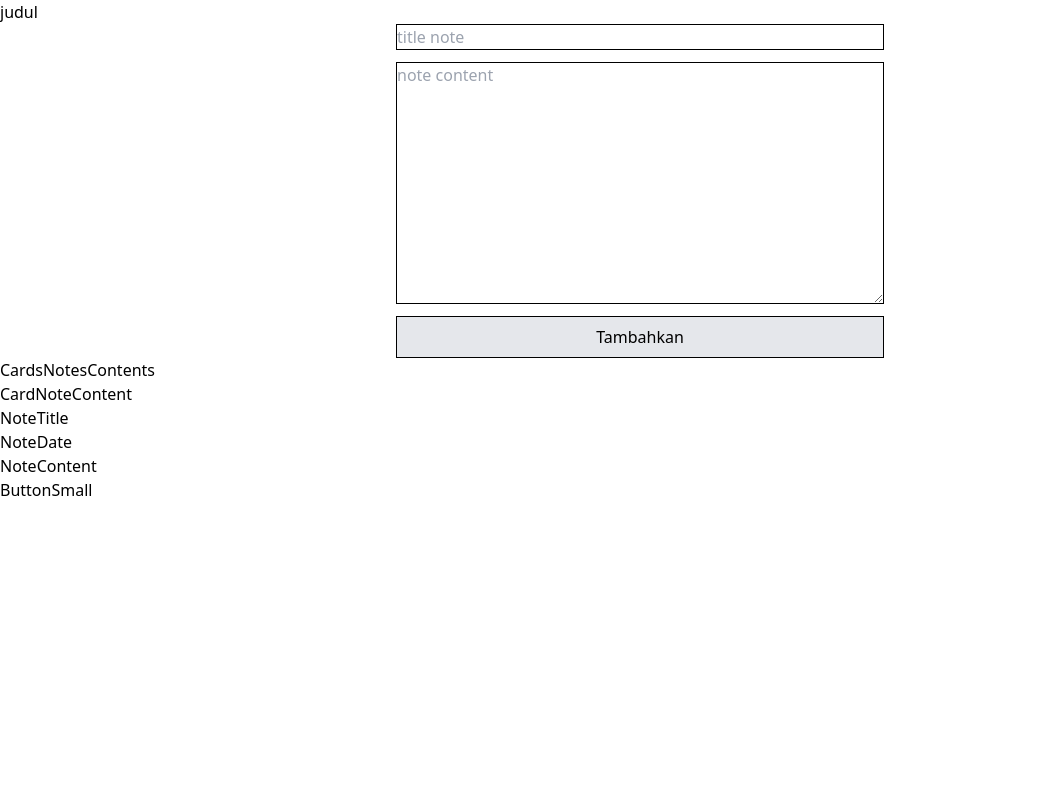
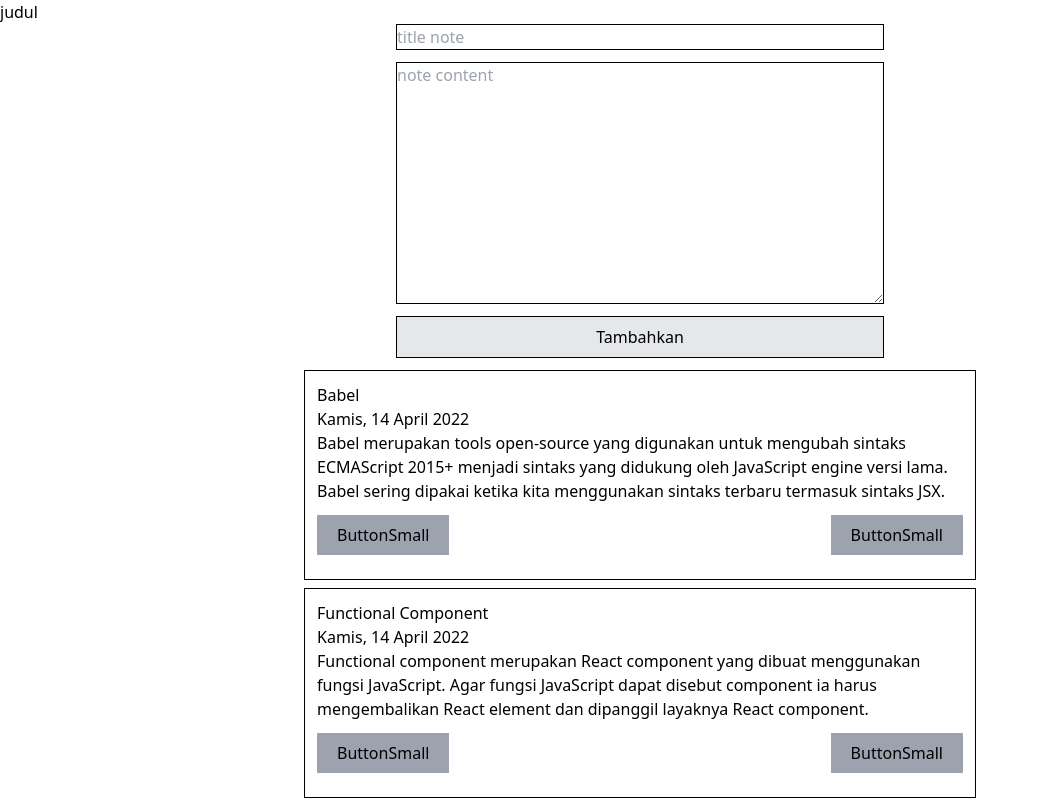
Before and after one commit to irfan-fauzi/react-dicoding, a Next.js app: page / in a window 1280 px wide. Shown: the top 800 px of the page, without its empty margins (0-1039 px from the left). Built offline with nearby package versions, Linux system fonts and the light colour scheme.

Commit message:
my peanut

```diff
--- a/components/atoms/button-small/index.js
+++ b/components/atoms/button-small/index.js
@@ -2,7 +2,7 @@ import React from 'react'
 
 const ButtonSmall = () => {
   return (
-    <div>ButtonSmall</div>
+    <button className='bg-gray-400 px-5 py-2'>ButtonSmall</button>
   )
 }
 
--- a/components/atoms/index.js
+++ b/components/atoms/index.js
@@ -3,9 +3,9 @@ import ButtonSmall from './button-small'
 import InputNoteContent from './input-note-content'
 import InputNoteTitle from './input-note-title'
 import NoteContent from './note-content'
-import NoteDate from './note-date'
 import NoteTitle from './note-title'
 import Title from './title'
 import Gap from './gap'
+import NoteCreatedDate from './note-created-date'
 
-export { ButtonLarge, ButtonSmall, InputNoteContent, InputNoteTitle, NoteContent, NoteDate, NoteTitle, Title, Gap }
+export { NoteCreatedDate ,ButtonLarge, ButtonSmall, InputNoteContent, InputNoteTitle, NoteContent, NoteTitle, Title, Gap }
--- a/components/atoms/note-content/index.js
+++ b/components/atoms/note-content/index.js
@@ -1,8 +1,8 @@
 import React from 'react'
 
-const NoteContent = () => {
+const NoteContent = ({content}) => {
   return (
-    <div>NoteContent</div>
+    <div>{content}</div>
   )
 }
 
--- /dev/null
+++ b/components/atoms/note-created-date/index.js
@@ -0,0 +1,10 @@
+import React, {useState, useEffect} from 'react'
+import { showFormattedDate } from '../../../utils/sampleNote'
+
+const NoteCreatedDate = ({date}) => {
+  return (
+    <div>{showFormattedDate(date)}</div>
+  )
+}
+
+export default NoteCreatedDate
--- a/components/atoms/note-date/Index.js
+++ /dev/null
@@ -1,9 +0,0 @@
-import React from 'react'
-
-const NoteDate = () => {
-  return (
-    <div>NoteDate</div>
-  )
-}
-
-export default NoteDate
--- a/components/atoms/note-title/index.js
+++ b/components/atoms/note-title/index.js
@@ -1,8 +1,8 @@
 import React from 'react'
 
-const NoteTitle = () => {
+const NoteTitle = ({title}) => {
   return (
-    <p>NoteTitle</p>
+    <p>{title}</p>
   )
 }
 
--- a/components/molecules/card-note-content/index.js
+++ b/components/molecules/card-note-content/index.js
@@ -1,15 +1,22 @@
-import React from 'react'
-import { NoteTitle, NoteDate, NoteContent, ButtonSmall } from '../../../components'
+import React, { useEffect, useState } from 'react'
 
-const CardNoteContent = () => {
+import { NoteTitle, NoteContent, ButtonSmall, NoteCreatedDate } from '../../../components'
+import { Gap } from '../../atoms'
+
+const CardNoteContent = ({notes}) => {
+
   return (
-    <>
-      <h1>CardNoteContent</h1>
-      <NoteTitle />
-      <NoteDate />
-      <NoteContent />
-      <ButtonSmall />
-    </>
+    <article className='border border-black p-3'>
+      <NoteTitle title={notes.title} />
+      <NoteCreatedDate date={notes.createdAt}/>
+      <NoteContent content={notes.body} />
+      <Gap className='h-3' />
+      <div className='flex w-full justify-between '>
+        <ButtonSmall />
+        <ButtonSmall />
+      </div>
+      <Gap className='h-3' />
+    </article>
   )
 }
 
--- a/components/organisms/cards-notes-contents/index.js
+++ b/components/organisms/cards-notes-contents/index.js
@@ -1,12 +1,16 @@
 import React from 'react'
 import { CardNoteContent } from '../../../components'
 
-const CardsNotesContents = () => {
+const CardsNotesContents = ({arrayNotes}) => {
   return (
-    <>
-    <div>CardsNotesContents</div>
-     <CardNoteContent />
-    </>
+    <section className='flex flex-col gap-2 max-w-2xl m-auto'>
+     {
+       arrayNotes.map(notes => (
+        <CardNoteContent key={Math.random()} notes={notes} />
+       ))
+     }
+
+    </section>
   )
 }
 
--- a/components/templates/index.js
+++ b/components/templates/index.js
@@ -1,12 +1,20 @@
-import React from 'react'
+import React, { useEffect, useState } from 'react'
+import { getInitialData } from '../../utils/sampleNote'
 import { CardsNotesContents, InputSection, Title } from '../../components'
+import { Gap } from '../atoms'
 
 const NotesApp = () => {
+  const [arrayNotes, setArrayNotes] = useState([])
+  useEffect(() => {
+    setArrayNotes(getInitialData())
+  },[])
+
   return (
     <>
       <Title title="judul" />
-						<InputSection />
-      <CardsNotesContents />
+			<InputSection />
+      <Gap className='h-3' />
+      <CardsNotesContents arrayNotes={arrayNotes} />
     </>
   )
 }
```
